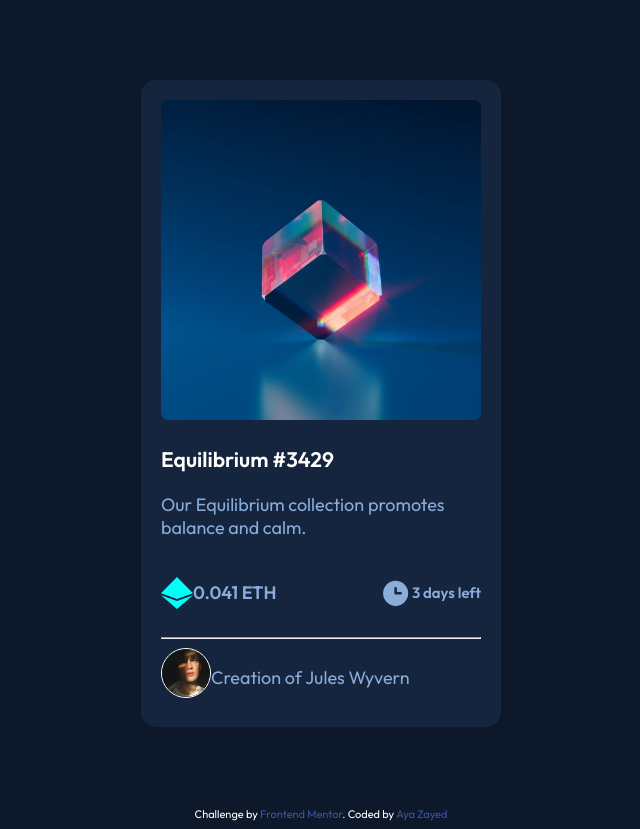
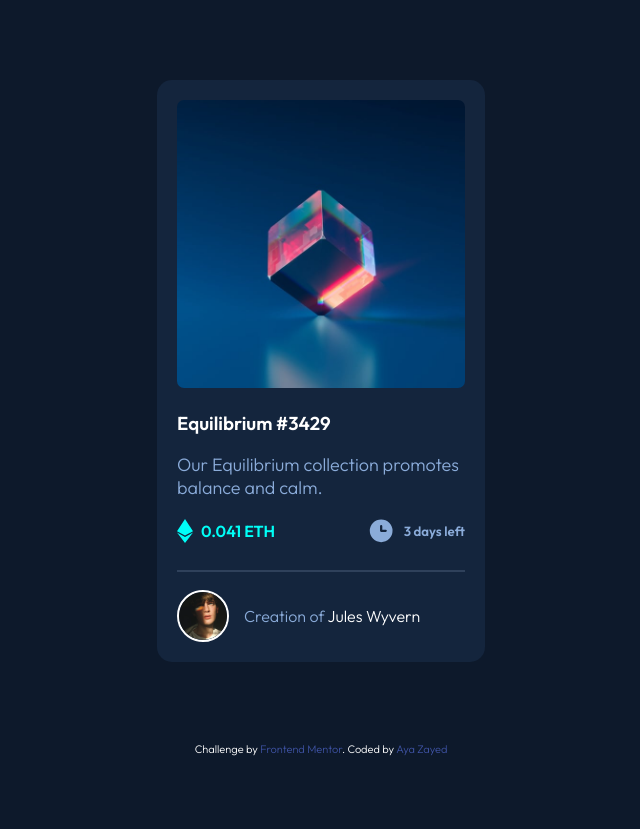
Before and after one commit to AyaZayed/Frontend-Mentor-NFT-Preview-Card-Component, a plain HTML site: page index.html in a window 1280 px wide. Shown: the whole page, without its empty margins (319-959 px from the left). After the commit the page ends 800 px from the top, so only its background shows below. Drawn offline with Linux system fonts and the light colour scheme.

Commit message:
styles done

```diff
--- a/index.html
+++ b/index.html
@@ -29,11 +29,11 @@
 
     <div class="info">
       <div>
-        <img src="images/icon-ethereum.svg" alt="ethereum icon">
+        <img src="images/icon-ethereum.svg" alt="ethereum icon" id="ethe-icon">
         <h4 id="ethereum">0.041 ETH</h4>
       </div>
       <div>
-        <img src="images/icon-clock.svg" alt="clock icon">
+        <img src="images/icon-clock.svg" alt="clock icon" id="clock-icon">
         <h5>3 days left</h5>
       </div>
     </div>
--- a/styles.css
+++ b/styles.css
@@ -10,7 +10,7 @@
 body {
   background-color: var(--Very-dark-blue-main);
   font-family: "Outfit", sans-serif;
-  font-size: 18px;
+  font-weight: 300;
 }
 
 .attribution {
@@ -25,7 +25,7 @@ body {
 }
 
 .card {
-  width: 20rem;
+  width: 18rem;
   margin: 5rem auto;
   padding: 20px;
   background-color: var(--Very-dark-blue-card);
@@ -37,9 +37,9 @@ body {
   -o-border-radius: 15px;
 }
 
-.card img {
+.card > img {
   width: 100%;
-  height: 20rem;
+  height: 18rem;
   border-radius: 7px;
   -webkit-border-radius: 7px;
   -moz-border-radius: 7px;
@@ -49,6 +49,11 @@ body {
 
 .card h3 {
   color: var(--White);
+}
+
+.card > p {
+  margin-bottom: 0;
+  font-size: 18px;
 }
 
 .card .info {
@@ -62,23 +67,47 @@ body {
   align-items: center;
 }
 
+.card .info h4 {
+  color: var(--Cyan);
+}
+
 .card .info img {
-  height: 2rem;
-  width: 2rem;
+  margin-right: 8px;
+}
+
+.card .info #ethe-icon {
+  height: 1.5rem;
+  width: 1rem;
+}
+
+.card .info #clock-icon {
+  height: 1.8rem;
+  width: 1.8rem;
+}
+
+.card hr {
+  border: 1px solid var(--Very-dark-blue-line);
 }
 
 .card .avatar {
+  padding-top: 10px;
   display: flex;
   justify-content: flex-start;
+  align-items: center;
 }
 
 .card .avatar img {
-  border: 1px solid var(--White);
+  border: 2px solid var(--White);
   width: 3rem;
   height: 3rem;
+  margin-right: 15px;
   border-radius: 100%;
   -webkit-border-radius: 100%;
   -moz-border-radius: 100%;
   -ms-border-radius: 100%;
   -o-border-radius: 100%;
 }
+
+.card .avatar span {
+  color: var(--White);
+}
```
